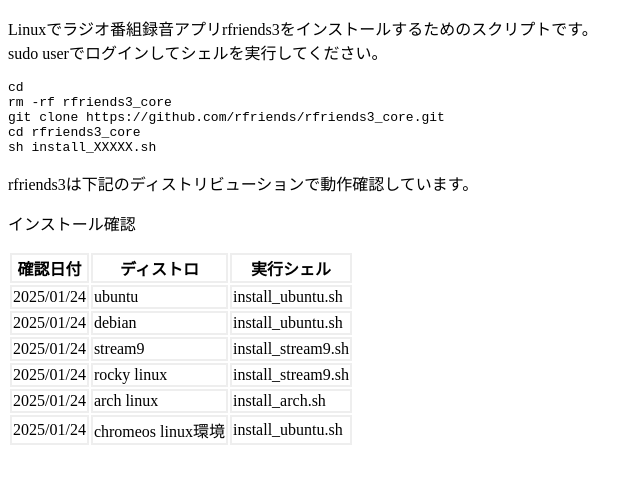
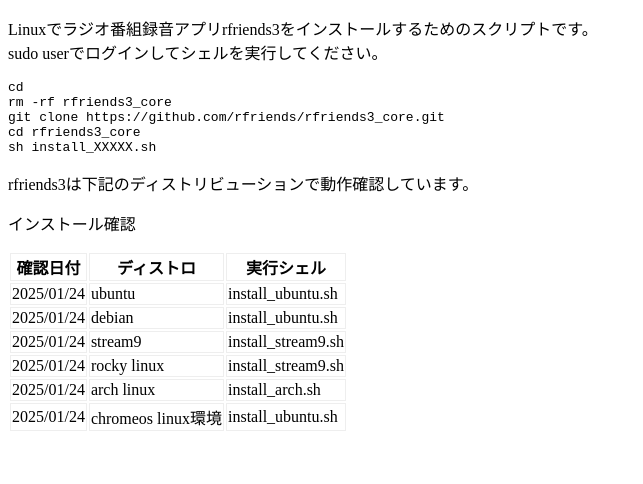
Before and after one commit to rfriends/rfriends, a Jekyll site: the page built from distro/ubuntu.md, in a window 1280 px wide. Shown: the top 484 px of the page, without its empty margins (0-643 px from the left). Built offline with Jekyll 4.4.1, drawn with Linux system fonts in a browser that asks for light colours; Markdown is read by kramdown in place of the engine named in the settings.

Commit message:
Update default.html

```diff
--- a/_layouts/default.html
+++ b/_layouts/default.html
@@ -6,14 +6,19 @@
     <style>
       table {
         table, td, th {
-          border: 2px #eeeeee solid;
+          border: 1px #eeeeee solid;
         }
-
+    pre {
+      background-color: #333;
+      color: white;
+      border-radius: 5px;
+      white-space: pre-wrap;
+    }
         #pre {
         #  background: #fff7ed;
         #}
         .highlight {
-          background-color: #cccccc;
+          background-color: #ccc;
         }
     </style>
   </head>
```
